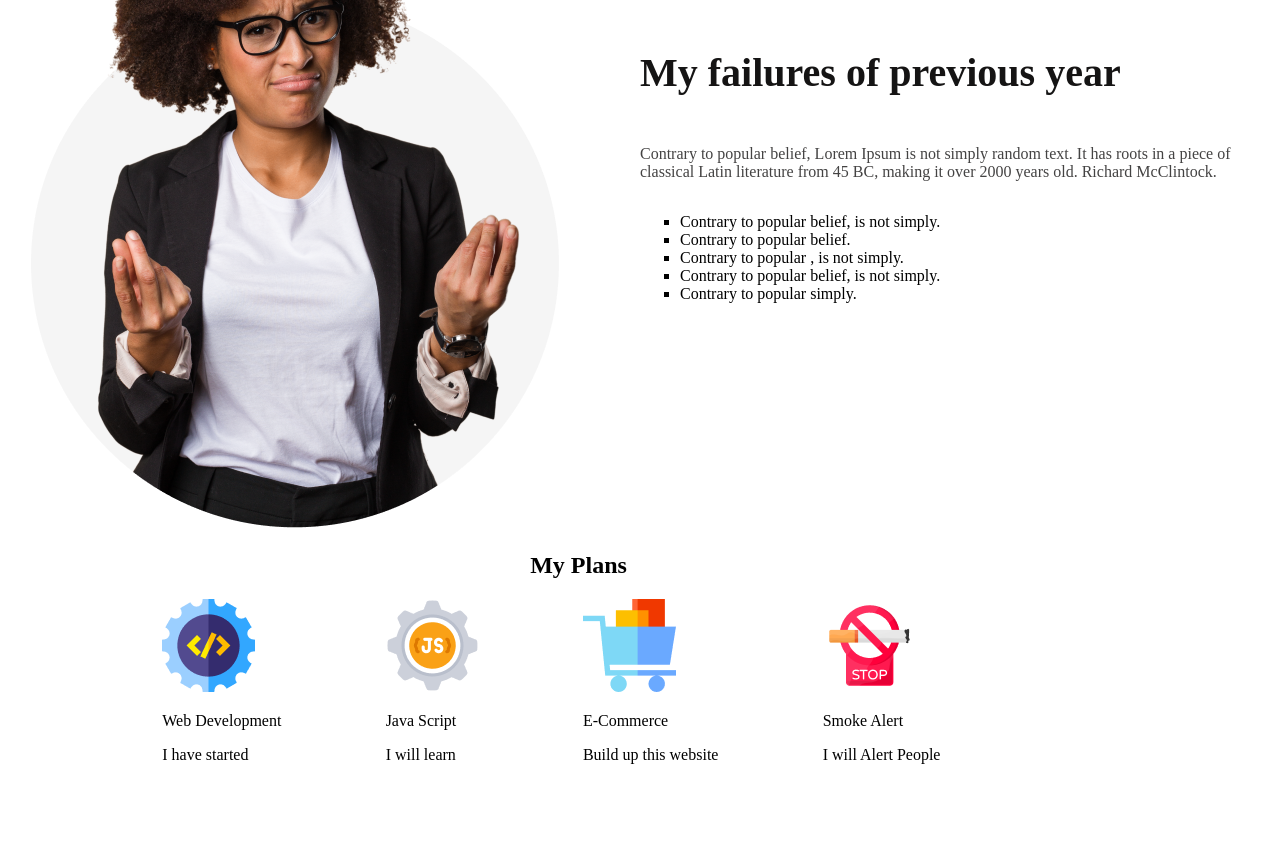
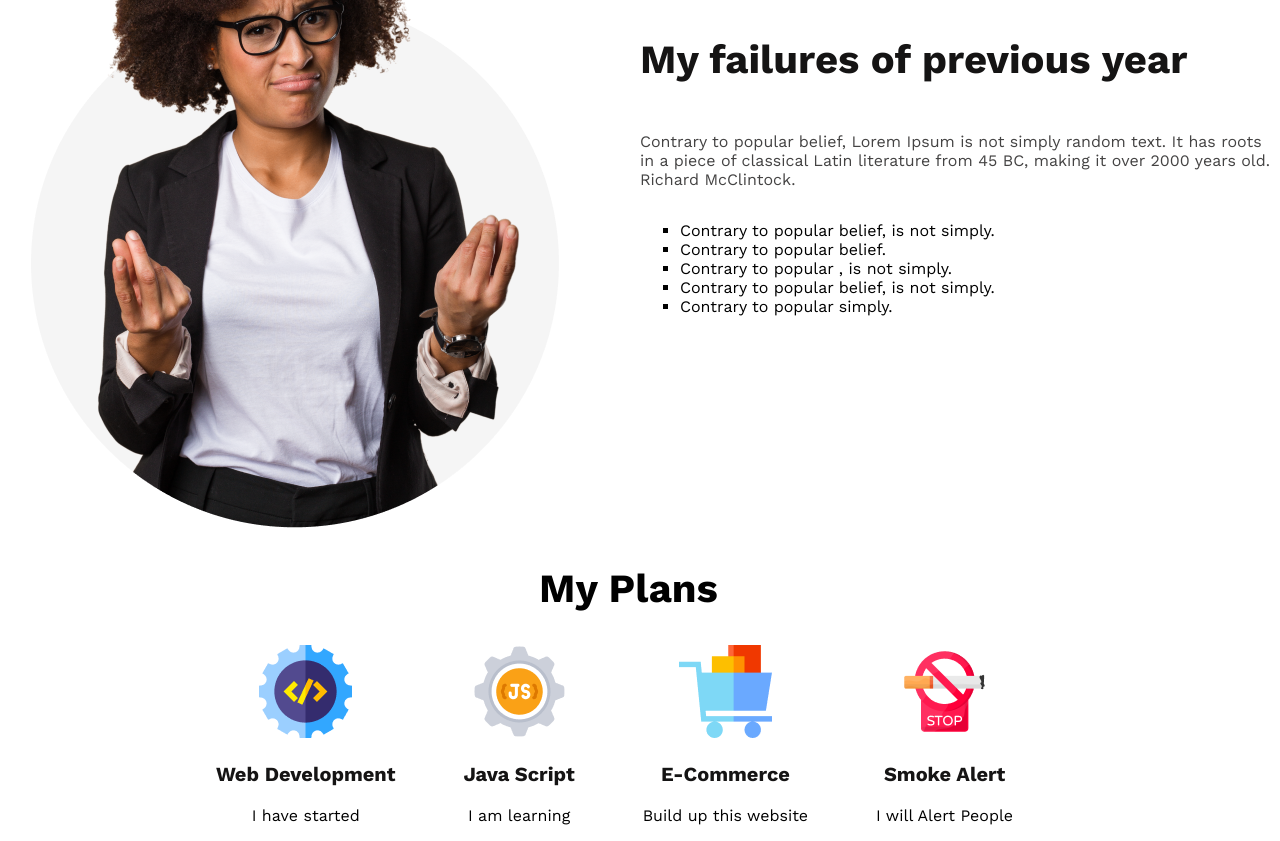
Before and after one commit to shihabuddin-dev/new-year-new-habits, a plain HTML site: page index.html in a window 1280 px wide. Shown: the part 842-1683 px from the top of the page. Drawn offline with nearby package versions, Linux system fonts and the light colour scheme; a web font is replaced by a local one.

Commit message:
added some file

```diff
--- a/index.html
+++ b/index.html
@@ -49,26 +49,26 @@
       </section>
       <!-- My Plans  section  -->
       <section class="plans">
-        <div class="plans-up plans-title"><h1>My Plans</h1></div>
+        <div class="plans-up"><h1 class="plans-title">My Plans</h1></div>
         <div class="plans-down">
             <div>
                 <img src="images/icons/web.png" alt="" />
-                <p>Web Development</p>
+                <p class="plans-subtitle">Web Development</p>
                 <p>I have started</p>
               </div>
               <div>
                 <img src="images/icons/js.png" alt="" />
-                <p>Java Script</p>
-                <p>I will learn</p>
+                <p class="plans-subtitle">Java Script</p>
+                <p>I am learning</p>
               </div>
               <div>
                 <img src="images/icons/ecom.png" alt="" />
-                <p>E-Commerce</p>
+                <p class="plans-subtitle">E-Commerce</p>
                 <p>Build up this website</p>
               </div>
               <div>
                   <img src="images/icons/smoke.png" alt="" />
-                  <p>Smoke Alert</p>
+                  <p class="plans-subtitle">Smoke Alert</p>
                   <p>I will Alert People</p>
                 </div>
                 <div>
--- a/styles/style.css
+++ b/styles/style.css
@@ -1,5 +1,9 @@
+@import url('https://fonts.googleapis.com/css2?family=Buenard:wght@400;700&family=Flamenco:wght@300;400&family=Open+Sans:ital,wght@0,300..800;1,300..800&family=Playwrite+AU+SA:wght@100..400&family=Work+Sans:ital,wght@0,100..900;1,100..900&display=swap');
 
+body{
+    font-family: "Work Sans", serif;
 
+}
 /* common Style */
 .btn-primary{
     width: 160px;
@@ -85,9 +89,11 @@ font-weight: 400;
     width: 1141px;
     height: 299.96px;
     display: block;
+    text-align: center;
 }
 .plans-title{
-    text-align: center;
+    margin-left: 100px;
+    font-size: 40px;
 }
 .plans-up{
     display: flex;
@@ -95,6 +101,13 @@ font-weight: 400;
 }
 .plans-down{
     display: flex;
+    text-align: center;
     justify-content: space-evenly;
-    margin-left: 50px;
+    margin-left: 140px;
 }
+.plans-subtitle{
+    color: rgb(21, 20, 20);
+    font-size: 20px;
+    font-weight: 700;
+
+}
```
